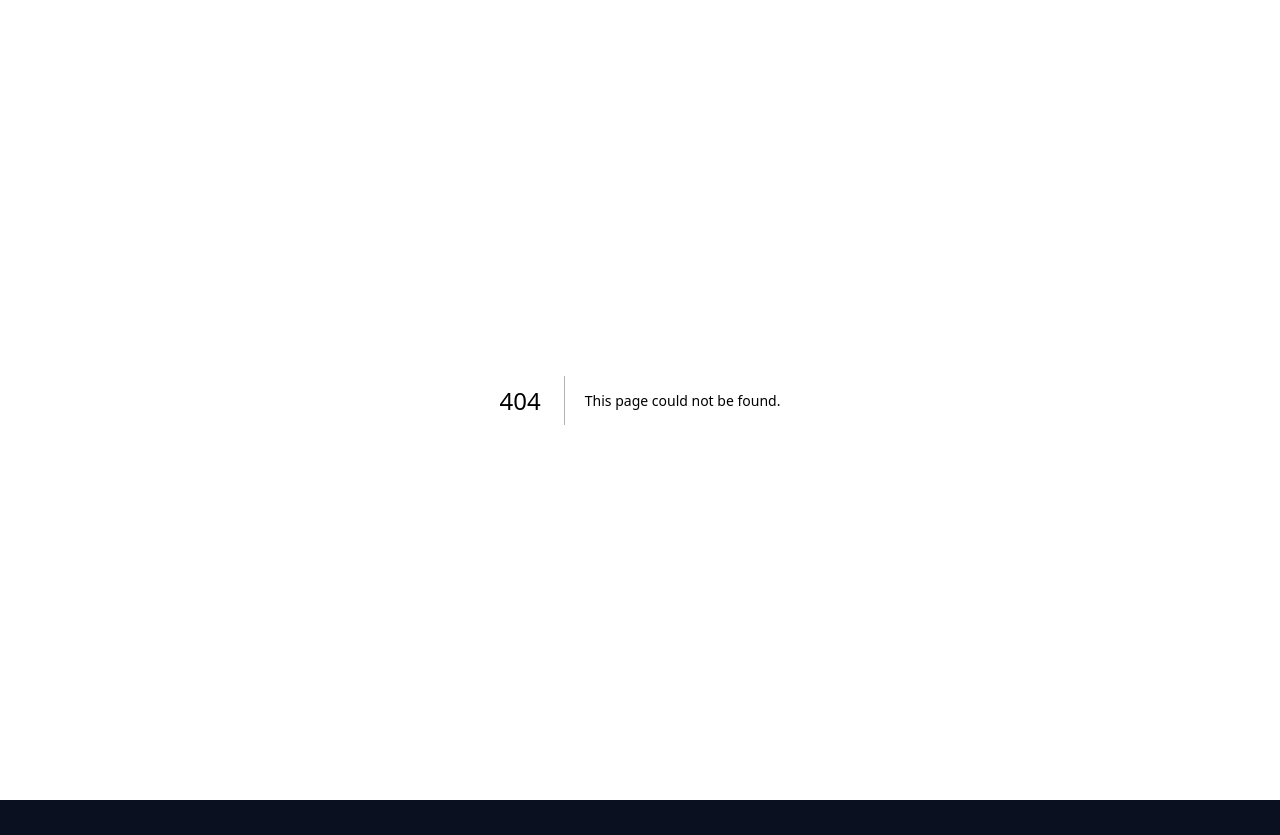
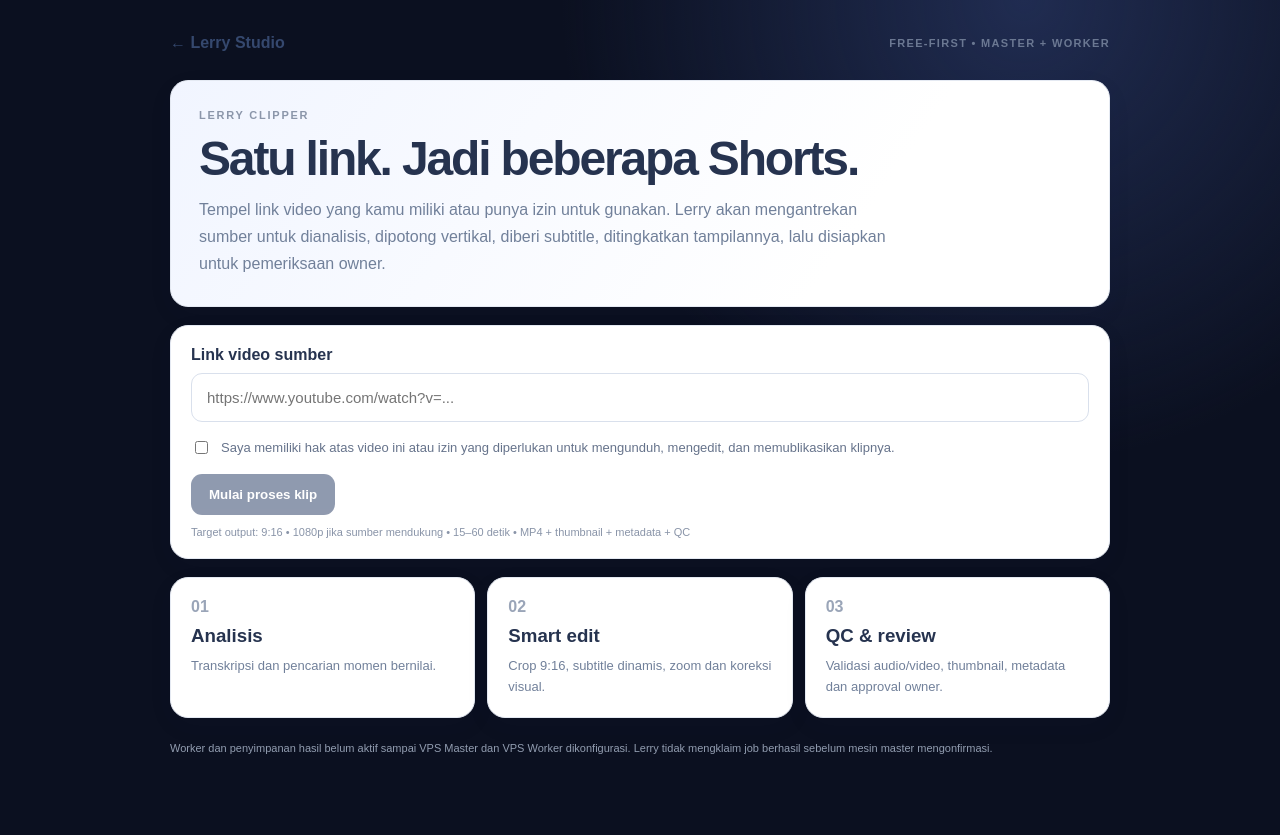
Before and after one commit to afraocta83-hash/-youtube-ai-factory, a Next.js app: page /clipper in a window 1280 px wide. Before the commit this address had no page. Before the commit the page ends 800 px from the top, so only its background shows below. Built offline with nearby package versions, Linux system fonts and the light colour scheme.

Commit message:
Add Lerry Clipper link intake dashboard

```diff
--- /dev/null
+++ b/app/clipper/page.tsx
@@ -0,0 +1,83 @@
+"use client";
+
+import { FormEvent, useEffect, useState } from "react";
+
+type Job = { id: string; status: string; progress?: number; message?: string; clips?: string[]; error?: string };
+
+const panel: React.CSSProperties = { background:"#fff", border:"1px solid #e4e9f2", borderRadius:18, padding:20, boxShadow:"0 8px 28px #2636530b" };
+const button: React.CSSProperties = { border:0, borderRadius:11, padding:"13px 18px", background:"#35486e", color:"#fff", fontWeight:800, cursor:"pointer" };
+
+export default function ClipperPage() {
+  const [url,setUrl] = useState("");
+  const [rights,setRights] = useState(false);
+  const [busy,setBusy] = useState(false);
+  const [job,setJob] = useState<Job|null>(null);
+  const [error,setError] = useState("");
+
+  useEffect(() => {
+    if (!job?.id || ["completed","failed"].includes(job.status)) return;
+    let active = true;
+    const poll = async () => {
+      try {
+        const response = await fetch(`/api/clipper/jobs?id=${encodeURIComponent(job.id)}`,{cache:"no-store"});
+        const data = await response.json();
+        if (active && response.ok && data.job) setJob(data.job);
+        else if (active && !response.ok) setError(data.error || "Status job belum bisa dibaca.");
+      } catch { if (active) setError("Koneksi ke mesin Lerry terputus sementara."); }
+    };
+    void poll();
+    const timer = setInterval(poll,5000);
+    return () => { active=false; clearInterval(timer); };
+  },[job?.id,job?.status]);
+
+  async function submit(event:FormEvent<HTMLFormElement>) {
+    event.preventDefault(); setBusy(true); setError(""); setJob(null);
+    try {
+      const response = await fetch("/api/clipper/jobs",{method:"POST",headers:{"Content-Type":"application/json"},body:JSON.stringify({url,rights_confirmed:rights})});
+      const data = await response.json();
+      if (!response.ok) throw new Error(data.error || "Gagal mengirim link.");
+      setJob(data.job); setUrl("");
+    } catch(e) { setError(e instanceof Error ? e.message : "Terjadi kesalahan."); }
+    finally { setBusy(false); }
+  }
+
+  return <main style={{maxWidth:980,margin:"0 auto",padding:"34px 20px 70px",color:"#26334f"}}>
+    <header style={{display:"flex",justifyContent:"space-between",alignItems:"center",gap:12,flexWrap:"wrap",marginBottom:28}}>
+      <a href="/" style={{color:"#35486e",fontWeight:800,textDecoration:"none"}}>← Lerry Studio</a>
+      <span style={{fontSize:11,fontWeight:800,letterSpacing:".12em",color:"#6b7892"}}>FREE-FIRST • MASTER + WORKER</span>
+    </header>
+    <section style={{...panel,background:"linear-gradient(125deg,#f1f5ff,#fff 72%)",padding:28}}>
+      <div style={{fontSize:11,fontWeight:900,letterSpacing:".16em",color:"#8b96aa"}}>LERRY CLIPPER</div>
+      <h1 style={{fontSize:"clamp(32px,6vw,48px)",letterSpacing:"-.045em",margin:"10px 0"}}>Satu link. Jadi beberapa Shorts.</h1>
+      <p style={{maxWidth:690,lineHeight:1.7,color:"#71809a",margin:0}}>Tempel link video yang kamu miliki atau punya izin untuk gunakan. Lerry akan mengantrekan sumber untuk dianalisis, dipotong vertikal, diberi subtitle, ditingkatkan tampilannya, lalu disiapkan untuk pemeriksaan owner.</p>
+    </section>
+    <form onSubmit={submit} style={{...panel,marginTop:18}}>
+      <label htmlFor="source-url" style={{display:"block",fontWeight:800,marginBottom:9}}>Link video sumber</label>
+      <input id="source-url" type="url" required value={url} onChange={e=>setUrl(e.target.value)} placeholder="https://www.youtube.com/watch?v=..." style={{width:"100%",padding:15,border:"1px solid #d9e0ec",borderRadius:11,fontSize:15,boxSizing:"border-box"}} />
+      <label style={{display:"flex",alignItems:"flex-start",gap:10,margin:"16px 0",fontSize:13,lineHeight:1.55,color:"#66738b"}}>
+        <input type="checkbox" checked={rights} onChange={e=>setRights(e.target.checked)} style={{marginTop:3}} />
+        Saya memiliki hak atas video ini atau izin yang diperlukan untuk mengunduh, mengedit, dan memublikasikan klipnya.
+      </label>
+      <button type="submit" disabled={busy || !rights} style={{...button,opacity:busy||!rights?.55:1}}>{busy ? "Mengirim ke antrean…" : "Mulai proses klip"}</button>
+      <p style={{fontSize:11,color:"#8994a8",marginBottom:0}}>Target output: 9:16 • 1080p jika sumber mendukung • 15–60 detik • MP4 + thumbnail + metadata + QC</p>
+    </form>
+    {error && <p role="alert" style={{background:"#fff1f1",color:"#a33",padding:13,borderRadius:10,marginTop:16}}>{error}</p>}
+    {job && <section style={{...panel,marginTop:18}}>
+      <div style={{display:"flex",justifyContent:"space-between",gap:12,flexWrap:"wrap"}}><strong>Status produksi</strong><span style={{fontSize:12,color:"#64748b"}}>Job {job.id.slice(0,8)}</span></div>
+      <h2 style={{fontSize:22,margin:"12px 0 5px"}}>{job.status.replaceAll("_"," ").toUpperCase()}</h2>
+      <p style={{color:"#71809a",lineHeight:1.6}}>{job.message || "Menunggu pembaruan dari mesin produksi."}</p>
+      <div style={{height:8,background:"#edf1f7",borderRadius:20,overflow:"hidden"}}><div style={{height:"100%",width:`${Math.max(0,Math.min(100,job.progress||0))}%`,background:"#6b8acb",transition:"width .3s"}} /></div>
+      {job.error && <p style={{color:"#a33"}}>{job.error}</p>}
+      {job.clips?.map((clip,i)=><p key={clip}><a href={clip} target="_blank" rel="noreferrer">Buka hasil klip {i+1}</a></p>)}
+      {job.status==="completed" && <p style={{fontWeight:800,color:"#28734b"}}>Hasil siap diperiksa. Upload tetap menunggu persetujuan owner.</p>}
+    </section>}
+    <section style={{display:"grid",gridTemplateColumns:"repeat(auto-fit,minmax(190px,1fr))",gap:12,marginTop:18}}>
+      {[
+        ["01","Analisis","Transkripsi dan pencarian momen bernilai."],
+        ["02","Smart edit","Crop 9:16, subtitle dinamis, zoom dan koreksi visual."],
+        ["03","QC & review","Validasi audio/video, thumbnail, metadata dan approval owner."]
+      ].map(([n,title,desc])=><article key={n} style={panel}><span style={{color:"#9aa5b8",fontWeight:900}}>{n}</span><h3 style={{margin:"9px 0"}}>{title}</h3><p style={{color:"#71809a",fontSize:13,lineHeight:1.6,margin:0}}>{desc}</p></article>)}
+    </section>
+    <p style={{fontSize:11,color:"#929db0",marginTop:24}}>Worker dan penyimpanan hasil belum aktif sampai VPS Master dan VPS Worker dikonfigurasi. Lerry tidak mengklaim job berhasil sebelum mesin master mengonfirmasi.</p>
+  </main>;
+}
```
